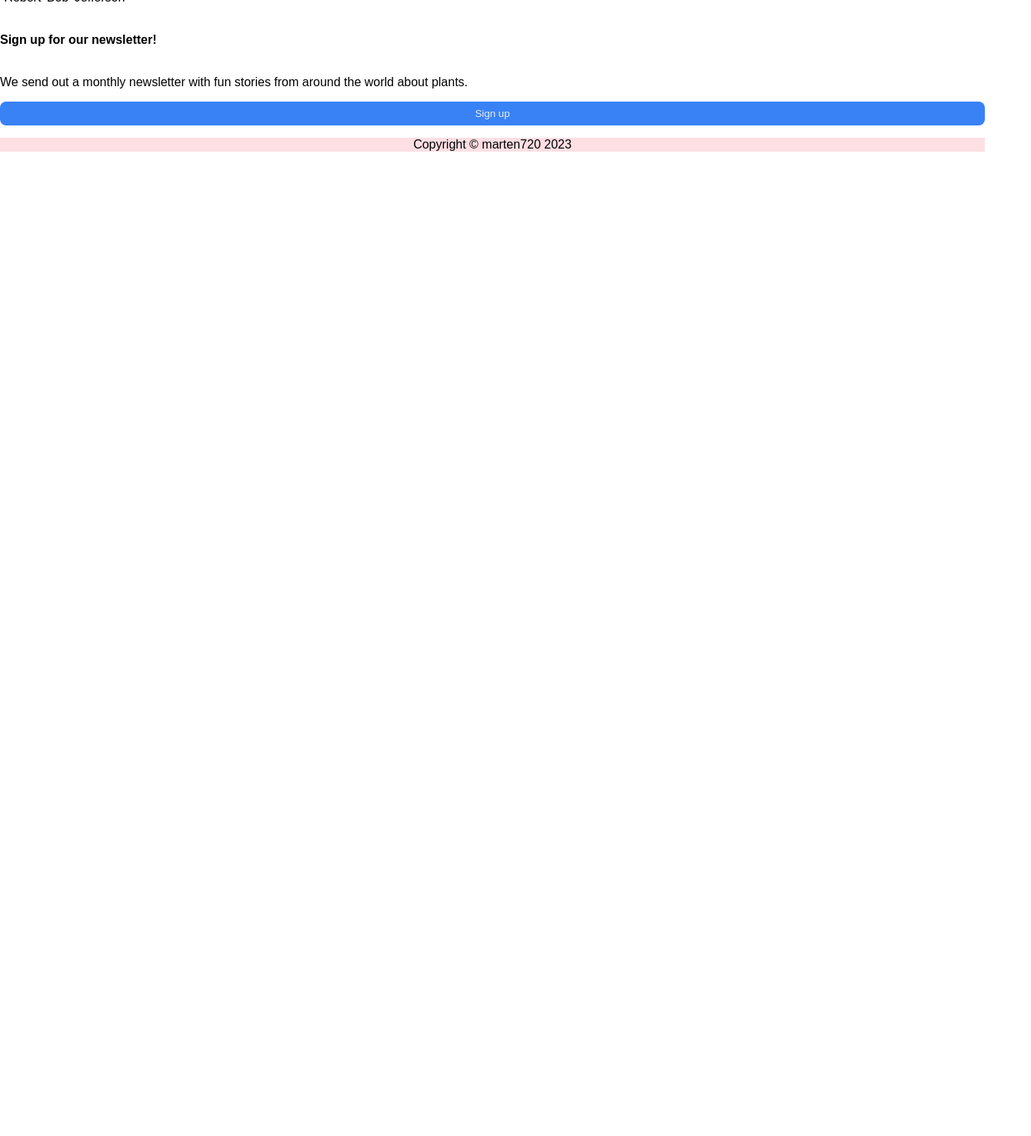
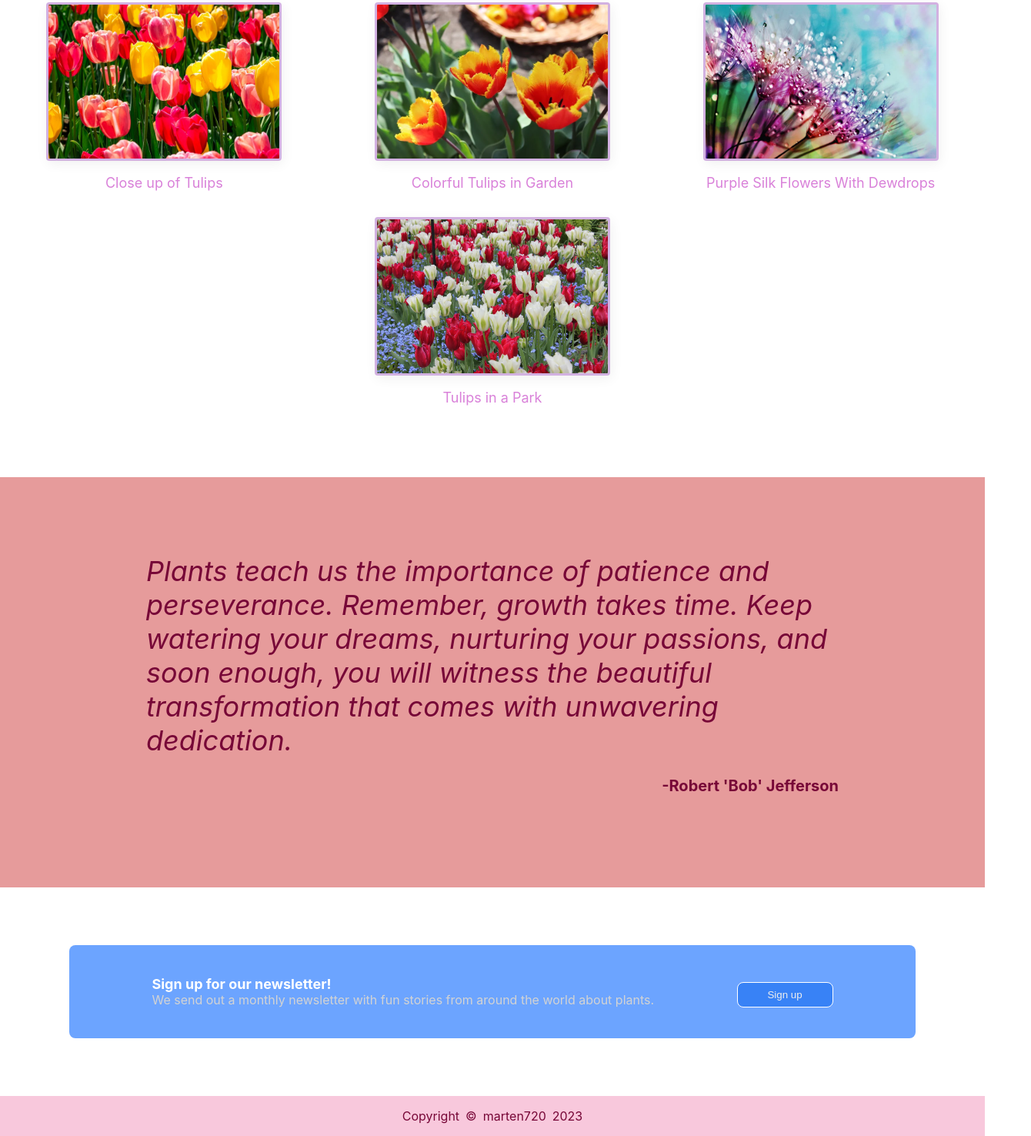
Before and after one commit to marten720/landing-page, a plain HTML site: page index.html in a window 1280 px wide. Shown: the part 1028-2504 px from the top of the page at 77% size, 1340 px wide, since content can reach past the window. Before the commit the page ends 1241 px from the top, so only its background shows below. Drawn offline with Linux system fonts and the light colour scheme.

Commit message:
Finished up both index.html and style.css. Some of the classes could definitely be combined, but this is a good first try for a beginner like me. Excited to see what the future begins. Also, downloaded the photos to ensure they don't disappear. Changed the main fonts too in index.html.

```diff
--- a/index.html
+++ b/index.html
@@ -12,9 +12,9 @@
                     <h1 class="top-left">Bob's Plants</h1>
 
                     <div class="top-right">
-                    <h2>Flowers</h2>
-                    <h2>Trees</h2>
-                    <h2>Cacti</h2>
+                        <p>Flowers</p>
+                        <p>Trees</p>
+                        <p>Cacti</p>
                     </div>
                 </div>
 
@@ -22,54 +22,81 @@
                     <div class="upper-text-body">
                         <h3 class="big-bold">Bob's Plants sells the best plants in Medford, MA</h3>
 
-                    <p>Bob Jefferson was just 15 years old when he decided he wanted to
-                    open up a plant store. Back then he had no clue how to run a
+                        <p class="plain-text">Bob Jefferson was just 15 years old when he decided he wanted to
+                        open up a plant store. Back then, he had no clue how to run a
                         business, but his passion and desire to make other people smile
                         helped him thrive. Now, over 30 years later and having sold over 6
                         million plants, Bob is one of the most successful plant store owners
                         in the country.</p>
 
-                    <button>Sign up</button>
+                        <button class="top-button">Sign up</button>
                     </div>
 
-                <img src="https://images.pexels.com/photos/701816/pexels-photo-701816.jpeg?auto=compress&cs=tinysrgb&w=1260&h=750&dpr=2"
-                    width="400px" height="auto"
+                    <img src="images/pexels-photo-701816.webp"
+                        width="500px" height="auto"
                         alt="Pink Cherry Blossoms by Kristina Paukshtite">
                 </div>
 
             </div>
 
-        <h3>Our most colorful friends</h3>
+            <div class="upper-mid">
+                <h3 class="mid-title">Our most colorful friends.</h3>
 
-        <img src="https://images.pexels.com/photos/16676744/pexels-photo-16676744/free-photo-of-close-up-of-colorful-tulips.jpeg?auto=compress&cs=tinysrgb&w=800"
-             width="100px" height="auto"
+                <div class="main">
+                    <div class="img-desc">
+                        <img class="card" src="images/free-photo-of-close-up-of-colorful-tulips.jpeg"
                             alt="Close up of Tulips">
+                        <p>Close up of Tulips</p>
+                    </div>
 
-        <img src="https://images.pexels.com/photos/16523240/pexels-photo-16523240/free-photo-of-close-up-of-colorful-tulips-in-the-garden.jpeg?auto=compress&cs=tinysrgb&w=800"
-             width="100px" height="auto"
+                    <div class="img-desc">
+                        <img class="card" src="images/pexels-photo-16523240.webp"
                             alt="Colorful Tulips in Garden">
+                        <p>Colorful Tulips in Garden</p>
+                    </div>
 
-        <img src="https://images.pexels.com/photos/794494/pexels-photo-794494.jpeg?auto=compress&cs=tinysrgb&w=800"
-             width="100px" height="auto"
+                    <div class="img-desc">
+                        <img class="card" src="images/pexels-photo-794494.jpeg"
                             alt="Closeup Photography of Purple Silk Flowers With Dewdrops">
+                        <p>Purple Silk Flowers With Dewdrops</p>
+                    </div>
 
-        <img src="https://images.pexels.com/photos/16692573/pexels-photo-16692573/free-photo-of-colorful-tulips-in-a-park.jpeg?auto=compress&cs=tinysrgb&w=1260&h=750&dpr=2"
-             width="100px" height="auto"
+                    <div class="img-desc">
+                        <img class="card" src="images/pexels-photo-16692573.webp"
                             alt="Tulips in a Park by alex ohan">
+                        <p>Tulips in a Park</p>
+                    </div>
 
-        <p>Plants teach us the importance of patience and perseverance.
+                </div>
+            </div>
+
+            <div class="lower-mid">
+                <div class="lower-mid-text">
+                    <p class="quote"><em>Plants teach us the importance of patience and perseverance.
                     Remember, growth takes time. Keep watering your dreams,
                     nurturing your passions, and soon enough, you will witness the
-           beautiful transformation that comes with unwavering dedication.</p>
-        <p>-Robert 'Bob' Jefferson</p>
+                    beautiful transformation that comes with unwavering dedication.</em></p>
+                    <p class="quoter">-Robert 'Bob' Jefferson</p>
+                </div>
+            </div>
 
+
+            <div class="before-footer">
+                <div class="blue">
+                    <div class="blue-left">
                         <h4>Sign up for our newsletter!</h4>
+                        <p class="bottom-ad">We send out a monthly newsletter with fun stories from around the world about plants.</p>
+                    </div>
 
-        <p>We send out a monthly newsletter with fun stories from around the world about plants.</p>
+                    <button class="blue-right">Sign up</button>
+                </div>
+            </div>
 
-        <button>Sign up</button>
-
-        <p class="footer">Copyright © marten720 2023</p>
-
+            <div class="footer">
+                <p>Copyright</p>
+                <p>©</p>
+                <p>marten720</p>
+                <p>2023</p>
+            </div>
     </body>
 </html>
--- a/style.css
+++ b/style.css
@@ -1,38 +1,38 @@
 body {
     display: flex;
+    flex: 1;
     flex-direction: column;
-    font-family: Arial, Helvetica, sans-serif;
+    font-family: -apple-system, BlinkMacSystemFont, 'Segoe UI', Roboto, Oxygen, Ubuntu, Cantarell, 'Open Sans', 'Helvetica Neue', sans-serif;
     margin: 0;
 }
 
 .header, .footer {
     display: flex;
     justify-content: space-between;
-    padding-left: 200px;
-    padding-right: 200px;
+    padding-left: 125px;
+    padding-right: 125px;
 }
 
 .footer {
-    background-color: rgb(253, 223, 228);
+    background-color: #F8C8DC;
     align-items: center;
     justify-content: center;
-    gap: 40px;
+    color: #770737;
+    gap: 8px;
   }
 
 .top-left {
     display: flex;
-    justify-content: flex-start;
     align-items: center;
     font-size: 24px;
-    color: white;
+    color: #770737;
 }
 
 .top-right {
     display: flex;
     gap: 24px;
-    justify-content: flex-end;
     align-items: center;
-    color: #E5E7EB;
+    color: #770737;
 }
 
 h2 {
@@ -40,14 +40,17 @@ h2 {
 }
 
 .top {
-    background-color: #1F2937;
+    background-color: #F8C8DC;
 }
 
 .upper-text-image {
     display: flex;
-    padding: 40px;
-    padding-left: 200px;
-    padding-right: 200px;
+    flex-wrap: wrap;
+    padding: 75px;
+    padding-left: 150px;
+    padding-right: 150px;
+    justify-content: space-between;
+    align-items: flex-start;
 }
 
 .upper-text-body {
@@ -66,5 +69,133 @@ button {
 .big-bold {
     font-size: 48px;
     font-weight: bolder;
+    color: #770737;
+    width: 500px;
+    margin: 0px;
+}
+
+.plain-text {
+    color: #770737;
+    width: 600px;
+}
+
+.top-button, .bottom-button {
+    width: 125px;
+}
+
+.mid-title {
+    text-align: center;
+    font-size: 36px;
+    font-weight: bolder;
+    padding-top: 15px;
+}
+
+.main {
+    display: flex;
+    flex-wrap: wrap;
+    padding-bottom: 75px;
+    justify-content: space-around;
+}
+
+.card {
+    border: 3px solid #d2b1e1;
+    box-shadow: 2px 4px 16px rgba(0,0,0,.06);
+    border-radius: 4px;
+    margin: 16px 16px 0px 16px;
+    width: 300px;
+    height: 200px;
+}
+
+img {
+    border-radius: 50px;
+}
+
+.img-desc {
+    display: flex;
+    flex-wrap: wrap;
+    flex-direction: column;
+    align-items: center;
+    font-size: 18px;
+    color: #d981d9;
+}
+
+.lower-mid {
+    display: flex;
+    flex-wrap: wrap;
+    flex-direction: column;
+    background-color: rgb(230, 155, 155);
+    flex: 1;
+    padding: 100px;
+}
+
+.lower-mid-text, .before-footer{
+    display: flex;
+    flex-wrap: wrap;
+    flex-direction: column;
+    align-self: center;
+    align-items: center;
+}
+
+.quote {
+    width: 900px;
+    font-size: 36px;
+    align-self: center;
+    margin: 0px;
+    color: #770737;
+}
+
+.quoter {
+    align-self: flex-end;
+    margin-top: 25px;
+    font-size: 20px;
+    font-weight: bold;
+    color: #770737;
+}
+
+.before-footer {
+    display: flex;
+    flex-wrap: wrap;
+    padding-left: 150px;
+    padding-right: 150px;
+    justify-content: space-between;
+    align-items: flex-start;
+    margin: 75px;
+}
+
+.blue {
+    display: flex;
+    flex-wrap: wrap;
+    padding: 40px 0px;
+    background-color: #6ca4ff;
     color: white;
+    border-radius: 8px;
+    width: 1100px;
+    justify-content: space-evenly;
+    align-items: center;
 }
+
+.blue-left {
+    display: flex;
+    flex-wrap: wrap;
+    flex-direction: column;
+    align-self: flex-start;
+}
+
+.blue-right {
+    align-self: flex-end;
+    border: 1px solid white;
+    width: 125px;
+}
+
+h4 {
+    font-size: 18px;
+    margin: 0;
+    padding: 0;
+}
+
+.bottom-ad {
+    margin: 0;
+    padding: 0;
+    font-size: 16px;
+    color: lightgrey;
+}
```
Also changed, not shown: images/free-photo-of-close-up-of-colorful-tulips.jpeg (added), images/pexels-photo-16523240.webp (added), images/pexels-photo-16692573.webp (added), images/pexels-photo-701816.webp (added), images/pexels-photo-794494.jpeg (added). Lines whose indentation alone changed are shown as unchanged.
